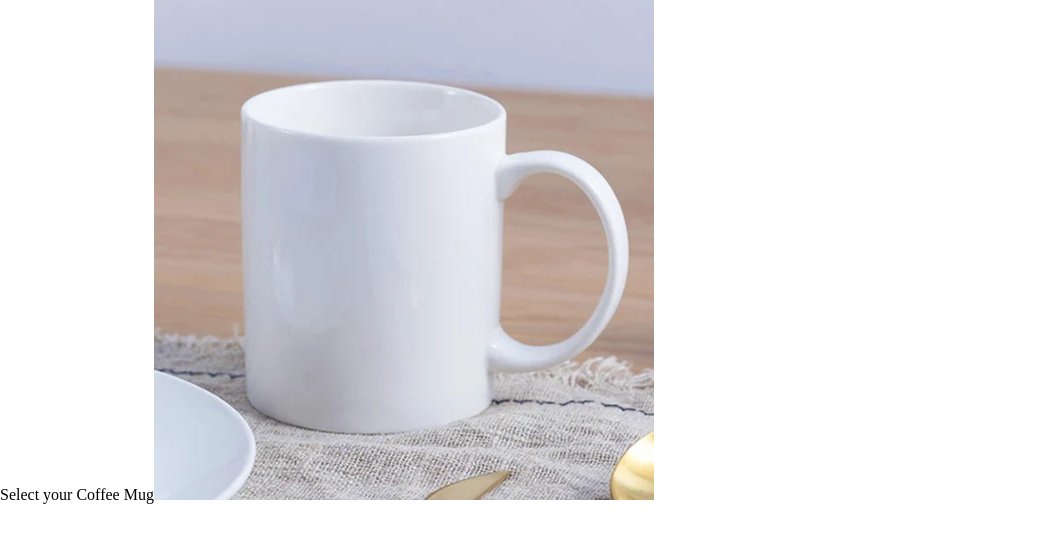
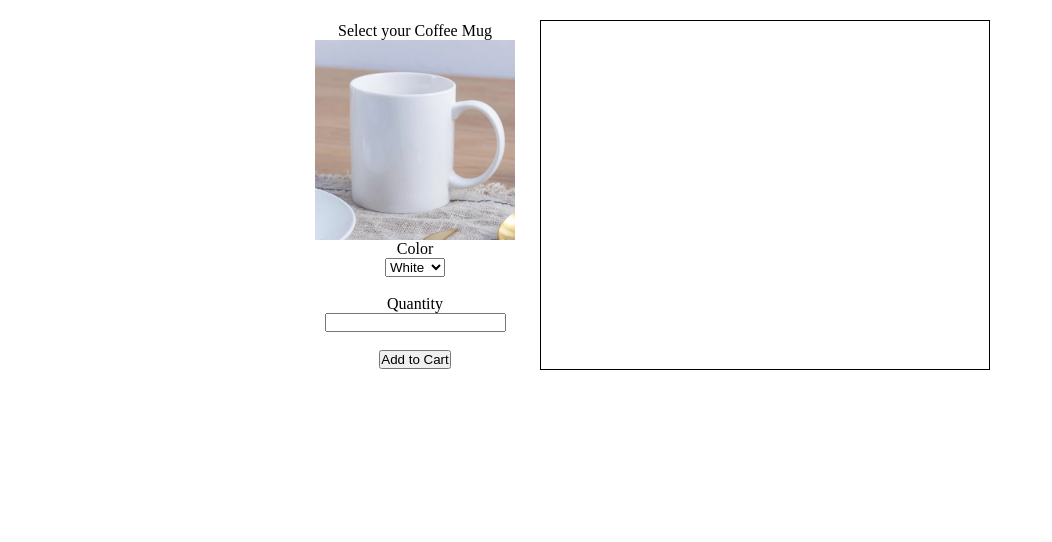
Before and after one commit to dibmarco/react-small-projects-and-tests, a React (Create React App) app in the folder 01-items-list/: page / in a window 1280 px wide. Shown: the top 542 px of the page, without its empty margins (0-1052 px from the left). Built offline with nearby package versions, Linux system fonts and the light colour scheme.

Commit message:
Update App.jsx and styles.css

```diff
--- a/01-items-list/src/App.jsx
+++ b/01-items-list/src/App.jsx
@@ -1,14 +1,26 @@
+import React, { useState } from "react";
+
 const mugs = [
   {
-    white: { img: "./public/imgs/white.jpg", price: 12.49 },
-    black: { img: "./public/imgs/black.jpg", price: 14.49 },
-    brown: { img: "./public/imgs/brown.jpg", price: 10.49 },
+    color: "White",
+    img: "imgs/white_mug.jpg",
+    price: 12.49,
+  },
+  {
+    color: "Brown",
+    img: "imgs/brown_mug.jpg",
+    price: 12.49,
+  },
+  {
+    color: "Black",
+    img: "imgs/black_mug.jpg",
+    price: 12.49,
   },
 ];
 
 function App() {
   return (
-    <div className="App">
+    <div className="app">
       <Selections />
       <ShoppingList />
     </div>
@@ -16,16 +28,49 @@ function App() {
 }
 
 function Selections() {
+  const [selectedColor, setSelectedColor] = useState(mugs[0].color);
+
+  function handleColorSelection(event) {
+    setSelectedColor(event.target.value);
+  };
+
+  const selectedMug = mugs.find((mug) => mug.color === selectedColor);
+  // console.log(selectedMug);
+
   return (
-    <div>
-      <label>Select your Coffee Mug</label>
-      <img src="imgs/white_mug.jpg" alt="white coffee mug" />
+    <div className="selections">
+      <div>
+        <p>Select your Coffee Mug</p>
+        <img
+          src={selectedMug.img}
+          alt={`${selectedColor} Coffee Mug`}
+          className="mug-selection"
+        />
+      </div>
+
+      <label>Color</label>
+      <select value={selectedColor} onChange={handleColorSelection}>
+        {mugs.map((mug, i) => (
+          <option value={mug.color} key={i}>
+            {mug.color}
+          </option>
+        ))}
+      </select>
+
+      <br />
+
+      <label>Quantity</label>
+      <input type="number" min="1" />
+
+      <br />
+
+      <button>Add to Cart</button>
     </div>
   );
 }
 
 function ShoppingList() {
-  return <div></div>;
+  return <div className="shopping-list"></div>;
 }
 
 export default App;
--- a/01-items-list/src/styles.css
+++ b/01-items-list/src/styles.css
@@ -3,3 +3,35 @@
   padding: 0;
   box-sizing: border-box;
 }
+
+.app {
+  display: flex;
+  justify-content: center;
+  align-items: center;
+  flex-direction: row;
+
+  padding: 20px;
+}
+
+.selections {
+  display: flex;
+  justify-content: center;
+  align-items: center;
+  flex-direction: column;
+
+  width: 250px;
+
+  text-align: center;
+}
+
+.mug-selection {
+  display: block;
+  width: 200px;
+  height: 200px;
+}
+
+.shopping-list {
+  width: 450px;
+  height: 350px;
+  border: 1px solid black;
+}
```
